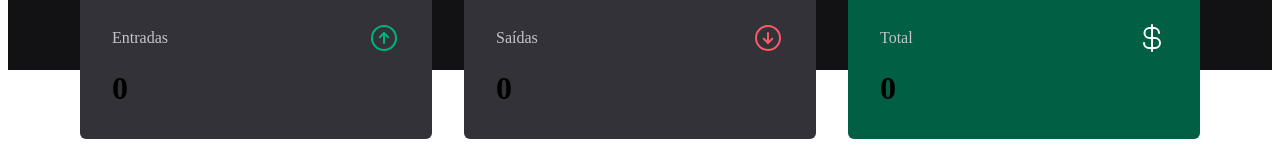
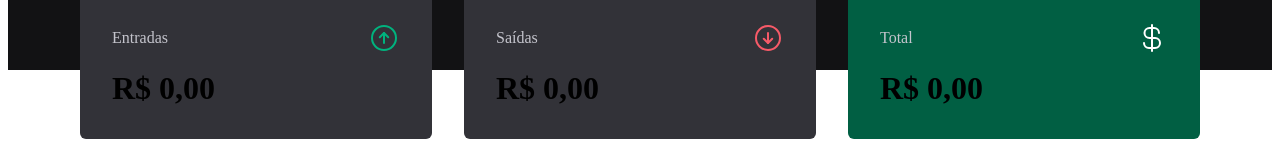
Before and after one commit to AislanDias/ReactApps, a React (Vite) app in the folder 03-dt-money/: page / in a window 1280 px wide. Shown: the part 130-290 px from the top of the page. Built offline with nearby package versions, Linux system fonts and the light colour scheme; data requests are answered from the project's data file.

Commit message:
[feat] format currency values, intl

```diff
--- a/03-dt-money/src/pages/Summary/summary.component.tsx
+++ b/03-dt-money/src/pages/Summary/summary.component.tsx
@@ -2,6 +2,7 @@
 import { SummaryContainer, SummaryCard } from "./summary.styles";
 import { useContext } from "react";
 import { TransactionsContext } from "../../contexts/Transactions.context";
+import { priceFormatter } from "../../utils/formatter";
 
 export function Summary() {
   const { transactions } = useContext(TransactionsContext)
@@ -31,7 +32,7 @@
           <ArrowCircleUp size={32} color="#00b37e" />
         </header>
 
-        <strong>{summary.income}</strong>
+        <strong>{priceFormatter.format(summary.income)}</strong>
       </SummaryCard>
 
       <SummaryCard>
@@ -40,7 +41,7 @@
           <ArrowCircleDown size={32} color="#f75a68" />
         </header>
 
-        <strong>{summary.outcome}</strong>
+        <strong>{priceFormatter.format(summary.outcome)}</strong>
       </SummaryCard>
 
       <SummaryCard variant="green">
@@ -49,7 +50,7 @@
           <CurrencyDollar size={32} color="#fff" />
         </header>
 
-        <strong>{summary.total}</strong>
+        <strong>{priceFormatter.format(summary.total)}</strong>
       </SummaryCard>
     </SummaryContainer>
   );
--- a/03-dt-money/src/pages/Transactions/transactions.component.tsx
+++ b/03-dt-money/src/pages/Transactions/transactions.component.tsx
@@ -4,6 +4,7 @@
 import { Summary } from "../Summary/summary.component";
 import { PriceHighlight, TransactionsContainer, TransactionsTable } from "./transactions.styles";
 import { TransactionsContext } from "../../contexts/Transactions.context";
+import { dateFormatter, priceFormatter } from "../../utils/formatter";
 
 
 export function Transactions() {
@@ -25,11 +26,12 @@
                     <td width="50%">{transaction.description}</td>
                     <td>
                       <PriceHighlight variant={transaction.type}>
-                        {transaction.price}
+                        {transaction.type === 'outcome' && '- '}
+                        {priceFormatter.format(transaction.price)}
                       </PriceHighlight>
                     </td>
                     <td>{transaction.category}</td>
-                    <td>{transaction.createdAt}</td>
+                    <td>{dateFormatter.format(new Date(transaction.createdAt))}</td>
                   </tr>
                 )
               })
--- /dev/null
+++ b/03-dt-money/src/utils/formatter.ts
@@ -0,0 +1,6 @@
+export const dateFormatter = new Intl.DateTimeFormat('pt-BR');
+
+export const priceFormatter = new Intl.NumberFormat('pt-BR', {
+  style: 'currency',
+  currency: 'BRL',
+})
```
